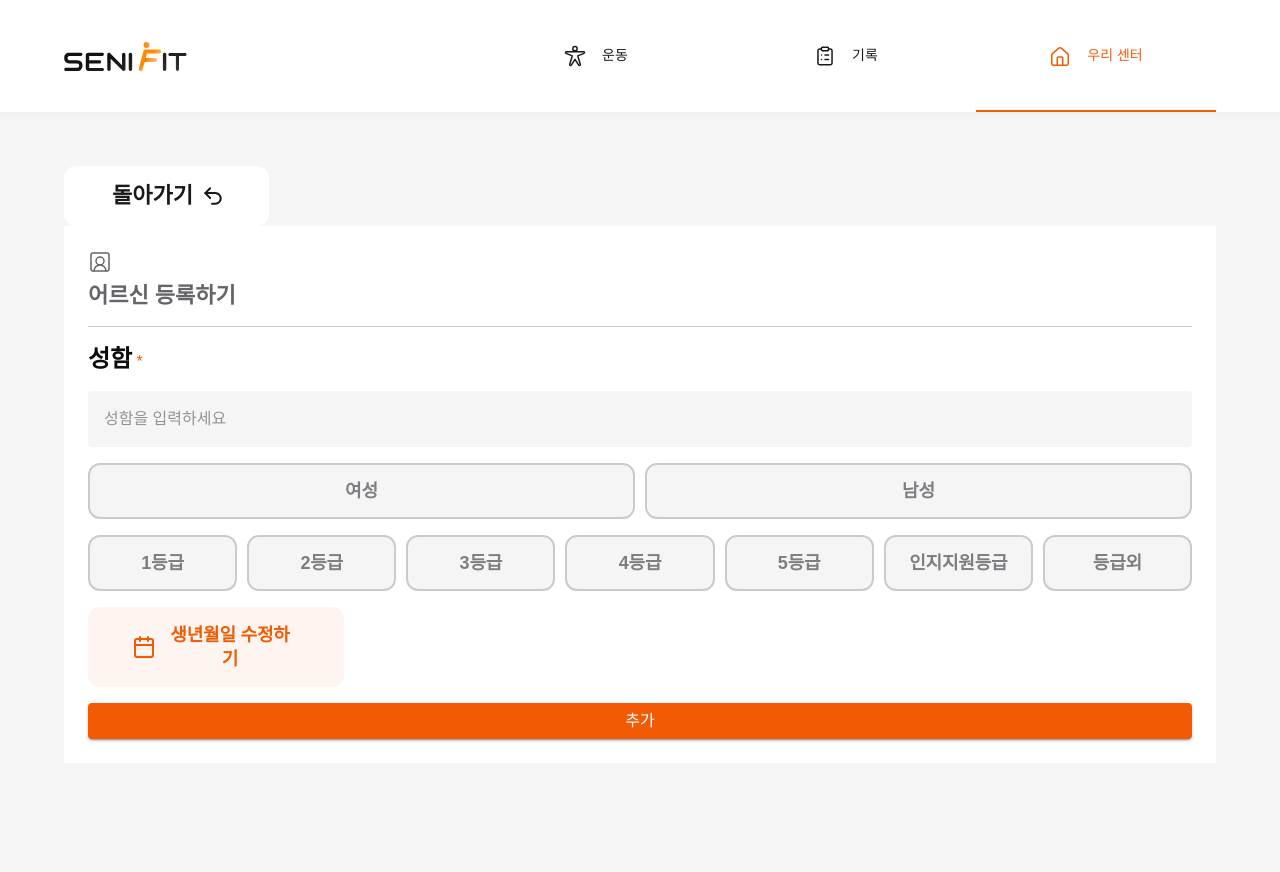
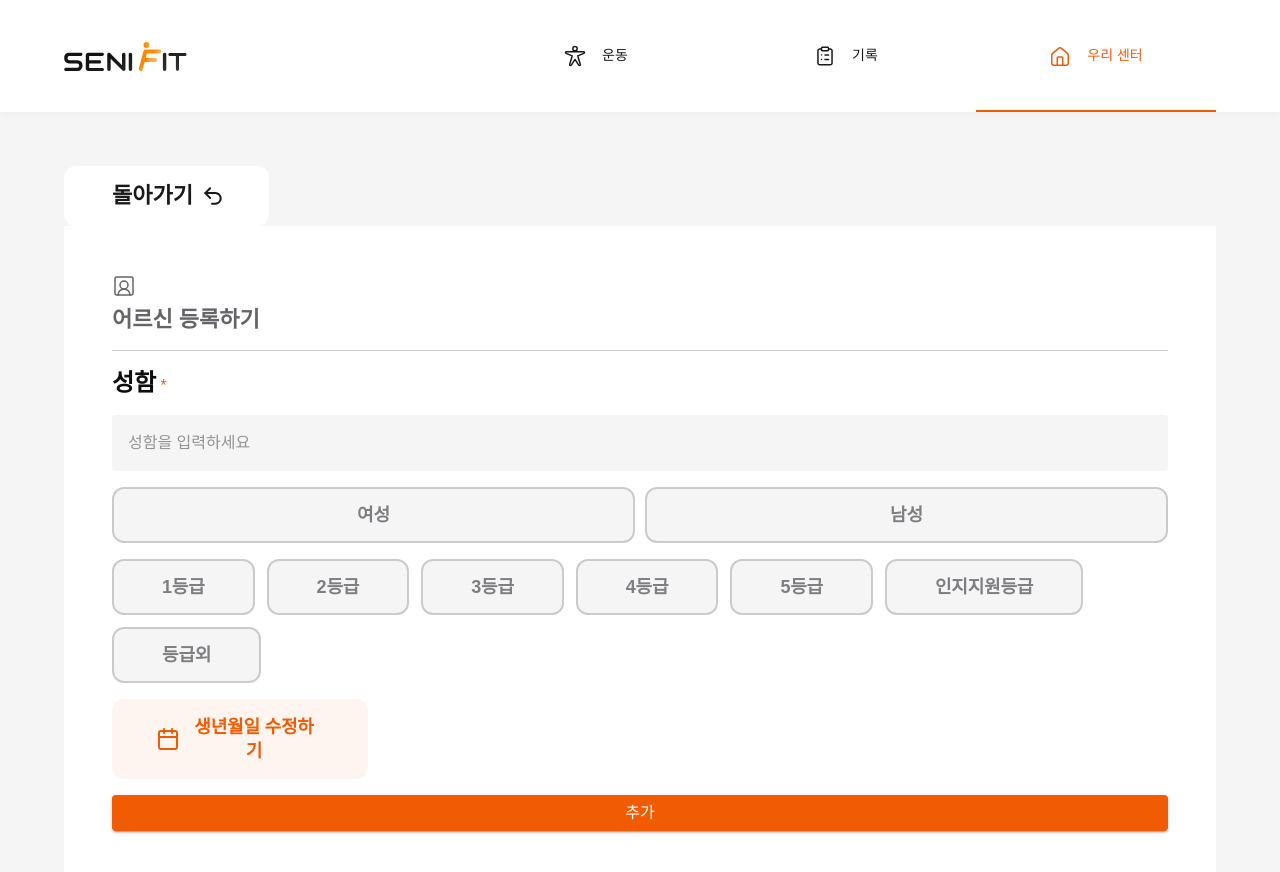
Before and after one commit to Team-Senifit/Web, a Next.js app: page /my-center/members/add in a window 1280 px wide. Shown: the top 872 px of the page. Before the commit the page ends 800 px from the top, so only its background shows below. Built offline with nearby package versions, Linux system fonts and the light colour scheme; a web font is replaced by a local one.

Commit message:
Feat: 어르신 등급 토글 버튼 추가

```diff
--- a/src/app/my-center/members/panel/EditForm.tsx
+++ b/src/app/my-center/members/panel/EditForm.tsx
@@ -1,5 +1,4 @@
 "use client";
-import SenifitRadioButtonGroup from "@/components/SenifitRadioButtonGroup";
 import SenifitTextField from "@/components/SenifitTextField";
 import { Button, Divider, Stack, Typography } from "@mui/material";
 import React from "react";
@@ -41,8 +40,8 @@ const EditForm = ({
   };
 
   const genderOptions = [
-    { value: 1, label: <Typography variant="Headline1">여성</Typography> },
-    { value: 0, label: <Typography variant="Headline1">남성</Typography> },
+    { value: 2, label: <Typography variant="Headline1">여성</Typography> },
+    { value: 1, label: <Typography variant="Headline1">남성</Typography> },
   ] as ISenifitToggleOption<Gender>[];
 
   const gender = watch("gender");
@@ -88,7 +87,7 @@ const EditForm = ({
       onSubmit={handleSubmit(onSubmit)}
       sx={{
         bgcolor: "background.paper",
-        p: 3,
+        p: [3, 6],
       }}
     >
       <PageInfoCard
@@ -117,6 +116,7 @@ const EditForm = ({
         rules={{ required: "" }}
       />
       <SenifitToggleButtonGroup<Gender>
+        fullWidth
         value={gender}
         onChange={(newValue) => {
           setValue("gender", newValue);
@@ -125,11 +125,24 @@ const EditForm = ({
         options={genderOptions}
       />
       <SenifitToggleButtonGroup<MemberRank>
-        // sx={{
-        //   "& .MuiToggleButtonGroup-root": {
-        //     flexWrap: "wrap",
-        //   },
-        // }}
+        groupProps={{
+          sx: {
+            flexWrap: "wrap",
+            rowGap: 1.5,
+            columnGap: 1.5,
+            width: "100%",
+          },
+        }}
+        buttonProps={{
+          sx: {
+            minWidth: "8.5rem",
+            flex: "unset",
+            flexGrow: "unset",
+            width: "fit-content !important",
+            px: 6,
+            wordBreak: "keep-all",
+          },
+        }}
         value={memberRank}
         onChange={(newValue) => {
           setValue("memberRank", newValue);
--- a/src/app/my-center/members/panel/birth-date-picker/DepthToggle.tsx
+++ b/src/app/my-center/members/panel/birth-date-picker/DepthToggle.tsx
@@ -65,6 +65,7 @@ const DepthToggle = ({
       }}
     >
       <SenifitToggleButtonGroup<Depth>
+        fullWidth
         value={depth}
         onChange={(v: Depth) => setDepth(v)}
         exclusive
--- a/src/app/my-center/members/panel/birth-date-picker/LunarSolarToggle.tsx
+++ b/src/app/my-center/members/panel/birth-date-picker/LunarSolarToggle.tsx
@@ -43,6 +43,7 @@ const LunarSolarToggle = ({
       }}
     >
       <SenifitToggleButtonGroup<CalendarType>
+        fullWidth
         value={calendarType}
         onChange={setCalendarType}
         exclusive
--- a/src/components/SenifitToggleButtonGroup.tsx
+++ b/src/components/SenifitToggleButtonGroup.tsx
@@ -45,7 +45,6 @@ const SenifitToggleButton = styled(ToggleButton, {
       height: h,
       maxHeight: h,
       minHeight: h,
-      flex: 1,
       color: inactive,
       borderRadius: "0.75rem",
       borderWidth: 2,
@@ -53,7 +52,7 @@ const SenifitToggleButton = styled(ToggleButton, {
       borderColor: borderNormal,
       backgroundColor: bgAlt,
       textTransform: "none",
-
+      flex: fullWidth ? "1 1 0" : "0 0 auto",
       "&:hover": {
         borderColor: selectedColor,
         backgroundColor: selectedBg,
@@ -76,17 +75,17 @@ const SenifitToggleButtonGroupRoot = styled(ToggleButtonGroup, {
   display: "flex",
   flexDirection: "row",
   gap: theme.spacing(gap),
-  w: 1,
-  "& .MuiToggleButtonGroup-grouped": { margin: 0, border: 0 },
+  width: "100%",
+  "& .MuiToggleButtonGroup-grouped": { margin: 0 },
 }));
 
-export function SenifitToggleButtonGroup<T extends string | number>(
+function SenifitToggleButtonGroup<T extends string | number>(
   props: IExclusiveProps<T> | IMultiProps<T>
 ) {
   const {
     options,
     sizeVariant = "md",
-    fullWidth = true,
+    fullWidth = false,
     groupProps,
     buttonProps,
   } = props;
--- a/src/types/IMemberEdit.ts
+++ b/src/types/IMemberEdit.ts
@@ -1,4 +1,4 @@
-export type Gender = 0 | 1;
+export type Gender = 0 | 1 | 2; // 0: other, 1: male, 2: female
 export type MemberRank = 0 | 1 | 2 | 3 | 4 | 5 | 6; // 0: 등급 외, 6: 인지지원등급
 export interface IMemberEditFormValue {
   name: string;
```
